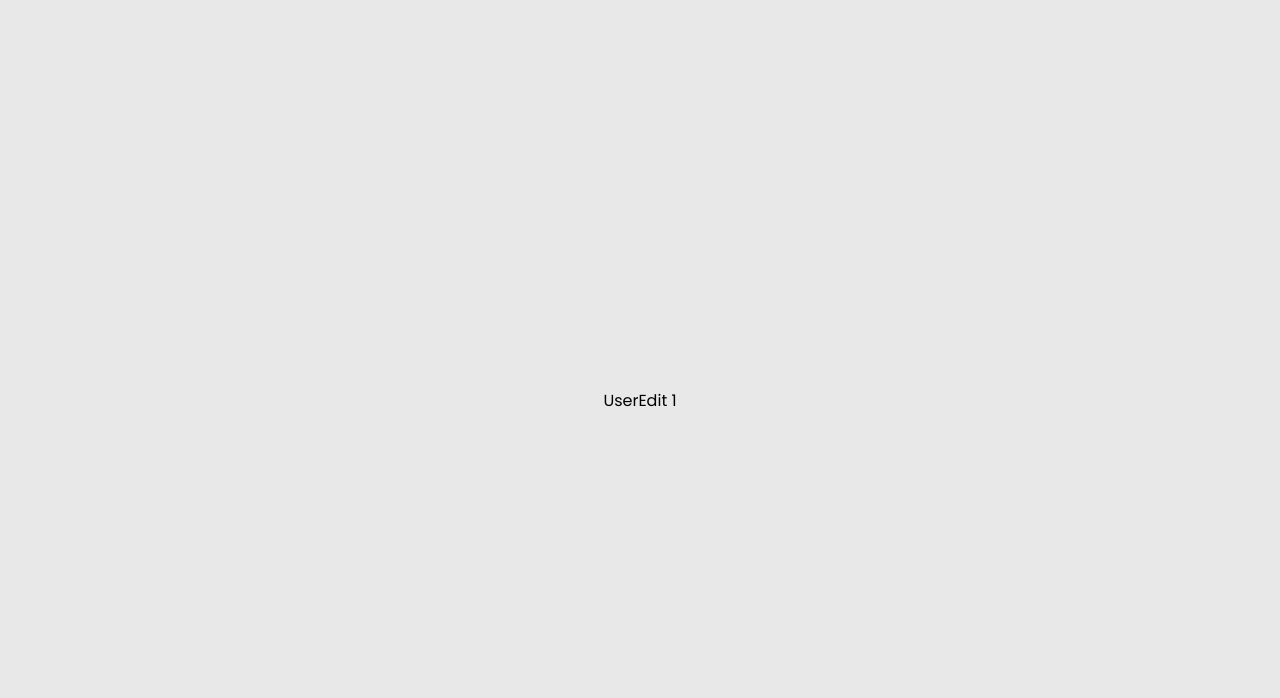
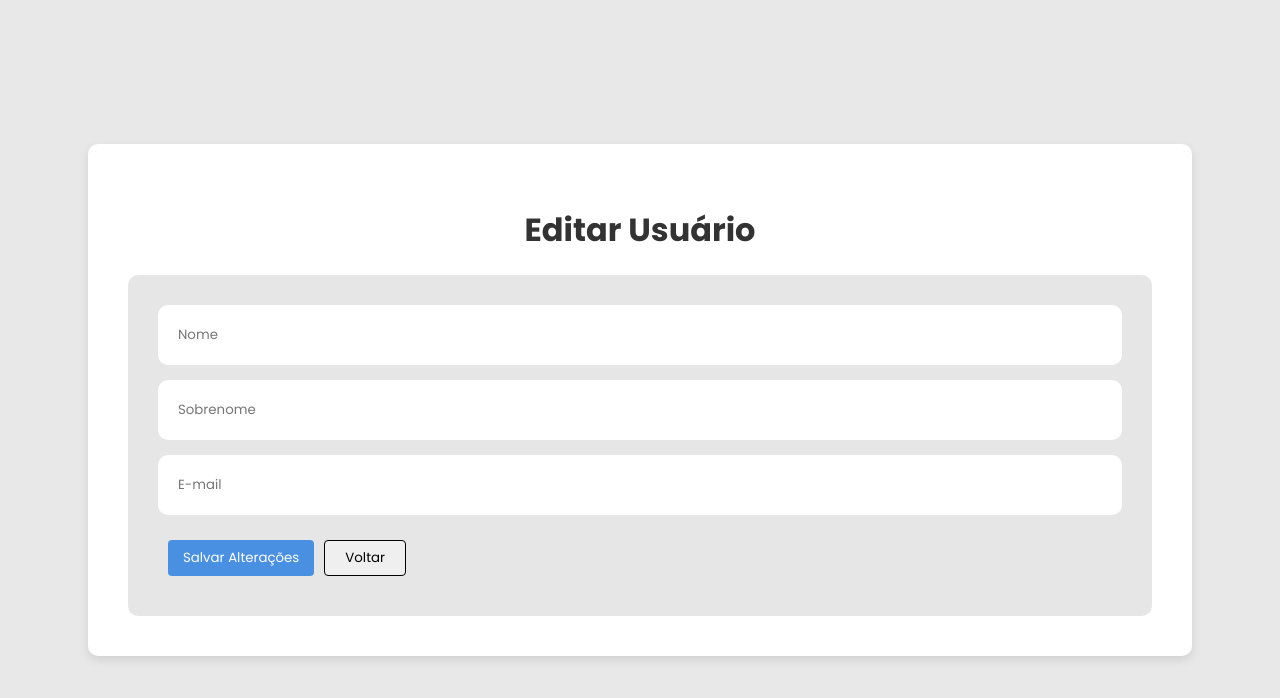
Before and after one commit to hugh514/cadastro-users, a React (Vite) app: page /editar/1 in a window 1280 px wide. Shown: the top 698 px of the page. Built offline with nearby package versions, Linux system fonts and the light colour scheme; no server answers.

Commit message:
feat: criado a reutilização do componente para edição

```diff
--- a/src/pages/User/NewUser.jsx
+++ b/src/pages/User/NewUser.jsx
@@ -1,18 +1,76 @@
-import {useState} from "react";
+import { useState, useEffect } from "react";
 import { useNavigate } from "react-router-dom";
+import api from "../../services/api";
 
-const NewUser = () => {
+const NewUser = ({ editar = false, id }) => {
+  const [title, setTitle] = useState(editar ? "Editar" : "Criar Novo");
   const navigate = useNavigate();
-  const [inputNome, setNome] = useState();
-  const [inputSobreNome, setSobreNome] = useState();
-  const [inputEmail, setEmail] = useState();
-
+  const [inputNome, setNome] = useState("");
+  const [inputSobreNome, setSobreNome] = useState("");
+  const [inputEmail, setEmail] = useState("");
+  const [erro, setErro] = useState("");
 
   const voltarPagina = () => navigate(-1);
+
+  async function carregarUser() {
+    const response = await api.get(`/users/${id}`);
+    const user = response.data.data;
+    setNome(user.first_name);
+    setSobreNome(user.last_name);
+    setEmail(user.email);
+  }
+
+  async function criarCadastro() {
+    const user = {
+      first_name: inputNome,
+      last_name: inputSobreNome,
+      email: inputEmail,
+    };
+    await api.post("/users", user);
+    setNome();
+    setEmail();
+    setSobreNome();
+    navigate(-1);
+  }
+
+  async function editarCadastro() {
+    const user = {
+      first_name: inputNome,
+      last_name: inputSobreNome,
+      email: inputEmail,
+    };
+    await api.put(`/users/${id}`, user);
+    setNome();
+    setEmail();
+    setSobreNome();
+    navigate(-1);
+  }
+
+  function handleSubmit(e) {
+    e.preventDefault();
+
+    if (!inputNome.trim() || !inputSobreNome.trim() || !inputEmail.trim()) {
+      setErro("Preencha todos os campos!");
+      return;
+    }
+
+    if (!/\S+@\S+\.\S+/.test(inputEmail)) {
+      setErro("E-mail inválido!");
+      return;
+    }
+
+    setErro("");
+    editar ? editarCadastro() : criarCadastro();
+  }
+
+  useEffect(() => {
+      carregarUser()
+      }, [editar]);
+
   return (
     <div className="content">
-      <h1>Criar Novo Usuário</h1>
-      <form action="" className="list-user">
+      <h1>{title} Usuário</h1>
+      <form onSubmit={handleSubmit} className="list-user">
         <input
           type="text"
           placeholder="Nome"
@@ -31,9 +89,14 @@ const NewUser = () => {
           value={inputEmail}
           onChange={(e) => setEmail(e.target.value)}
         />
+        {erro && <p style={{ color: "red" }}>{erro}</p>}
         <div className="buttons">
-        <button type="button" className="button create">Cadastrar</button>
-        <button type="button" className="button back" onClick={voltarPagina}>Voltar</button>
+          <button type="submit" className="button create">
+            {editar ? "Salvar Alterações" : "Cadastrar"}
+          </button>
+          <button type="button" className="button back" onClick={voltarPagina}>
+            Voltar
+          </button>
         </div>
       </form>
     </div>
--- a/src/pages/User/UserEdit.jsx
+++ b/src/pages/User/UserEdit.jsx
@@ -1,9 +1,10 @@
 import {useParams} from 'react-router-dom'
+import NewUser from './NewUser';
 
 const UserEdit = () => {
   const {id} = useParams();
   return (
-    <div>UserEdit {id}</div>
+    <NewUser editar={true} id={id}/>
   )
 }
 
```
